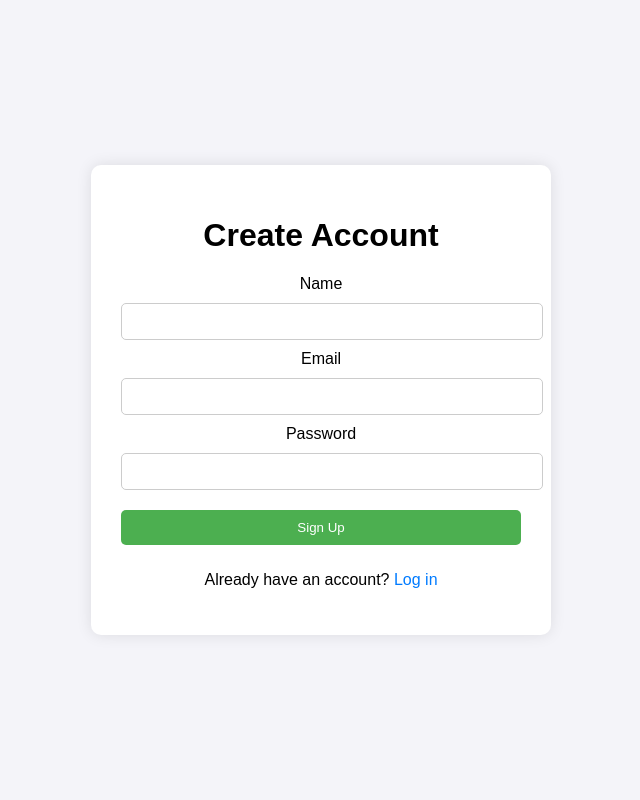
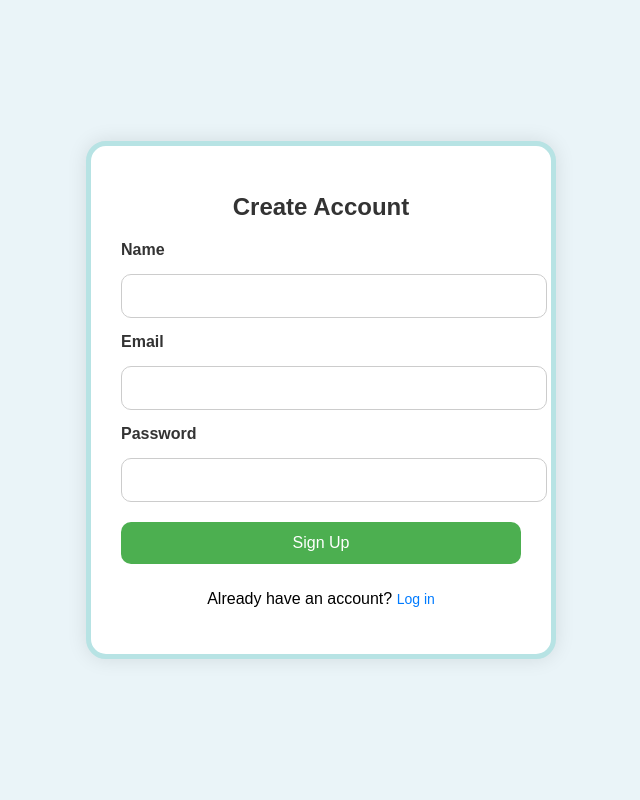
Before and after one commit to sguraja2023/flask-qr-code-final-V, a Flask app: page /signup in a window 1280 px wide. Shown: the whole page, without its empty margins (319-959 px from the left). Run offline with Flask 3, Linux system fonts and the light colour scheme.

Commit message:
astetic of sign up page

```diff
--- a/templates/signup.html
+++ b/templates/signup.html
@@ -3,11 +3,11 @@
 <head>
     <meta charset="UTF-8">
     <meta name="viewport" content="width=device-width, initial-scale=1.0">
-    <title>Signup</title>
+    <title>Sign Up</title>
     <style>
         body {
-            font-family: Arial, sans-serif;
-            background-color: #f4f4f9;
+            font-family: 'Arial', sans-serif;
+            background-color: #EAF4F8; /* Matches the light blue in your logo */
             display: flex;
             justify-content: center;
             align-items: center;
@@ -16,35 +16,51 @@
         }
         .container {
             text-align: center;
-            background-color: #ffffff;
+            background-color: #FFFFFF;
             padding: 30px;
-            border-radius: 10px;
-            box-shadow: 0 0 15px rgba(0, 0, 0, 0.1);
+            border-radius: 20px;
+            box-shadow: 0 0 20px rgba(0, 0, 0, 0.1);
             width: 100%;
             max-width: 400px;
+            border: 5px solid #B7E3E4; /* Adds a border that complements the logo colors */
+        }
+        h1 {
+            font-size: 24px;
+            color: #333333;
+            margin-bottom: 20px;
         }
         input, button {
             width: 100%;
-            padding: 10px;
+            padding: 12px;
             margin: 10px 0;
-            border: 1px solid #ccc;
-            border-radius: 5px;
+            border: 1px solid #CCCCCC;
+            border-radius: 10px;
+            font-size: 16px;
         }
         button {
             background-color: #4CAF50;
             color: white;
             border: none;
             cursor: pointer;
+            transition: background-color 0.3s;
         }
         button:hover {
-            background-color: #45a049;
+            background-color: #45A049;
         }
         a {
-            color: #007bff;
+            color: #007BFF;
             text-decoration: none;
+            font-size: 14px;
         }
         a:hover {
             text-decoration: underline;
+        }
+        label {
+            display: block;
+            text-align: left;
+            margin: 5px 0;
+            color: #333333;
+            font-weight: bold;
         }
     </style>
 </head>
```
Also changed, not shown: static/uploads/qr_code.png.
